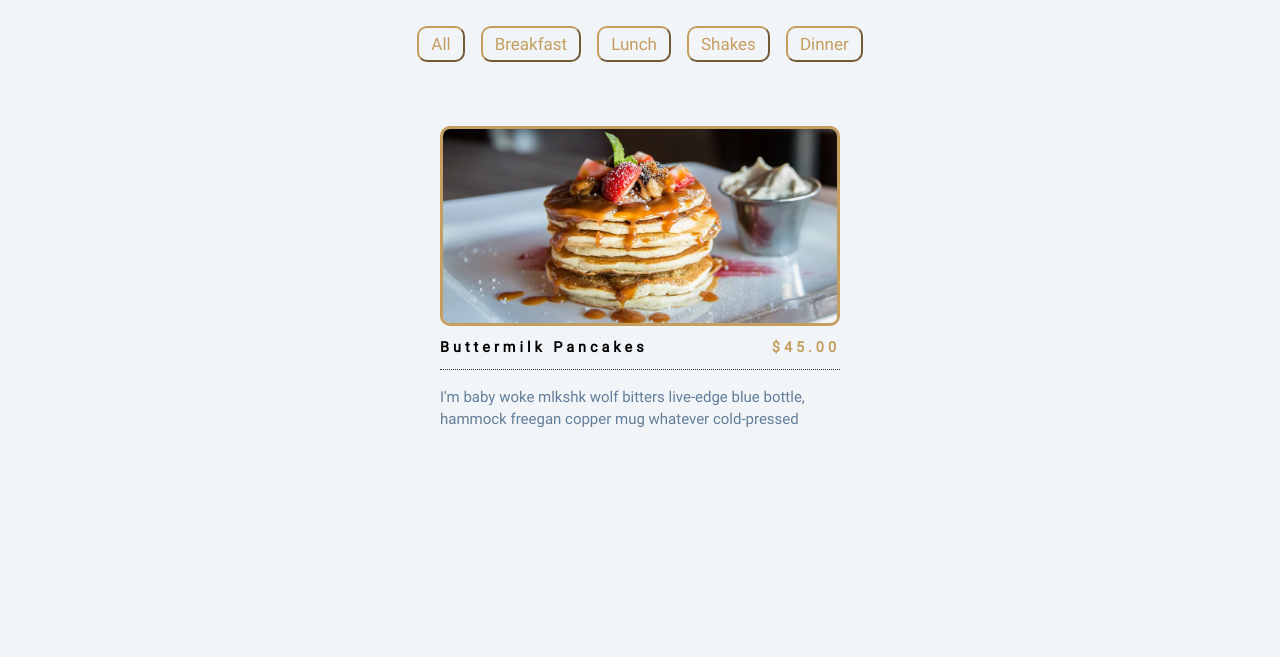
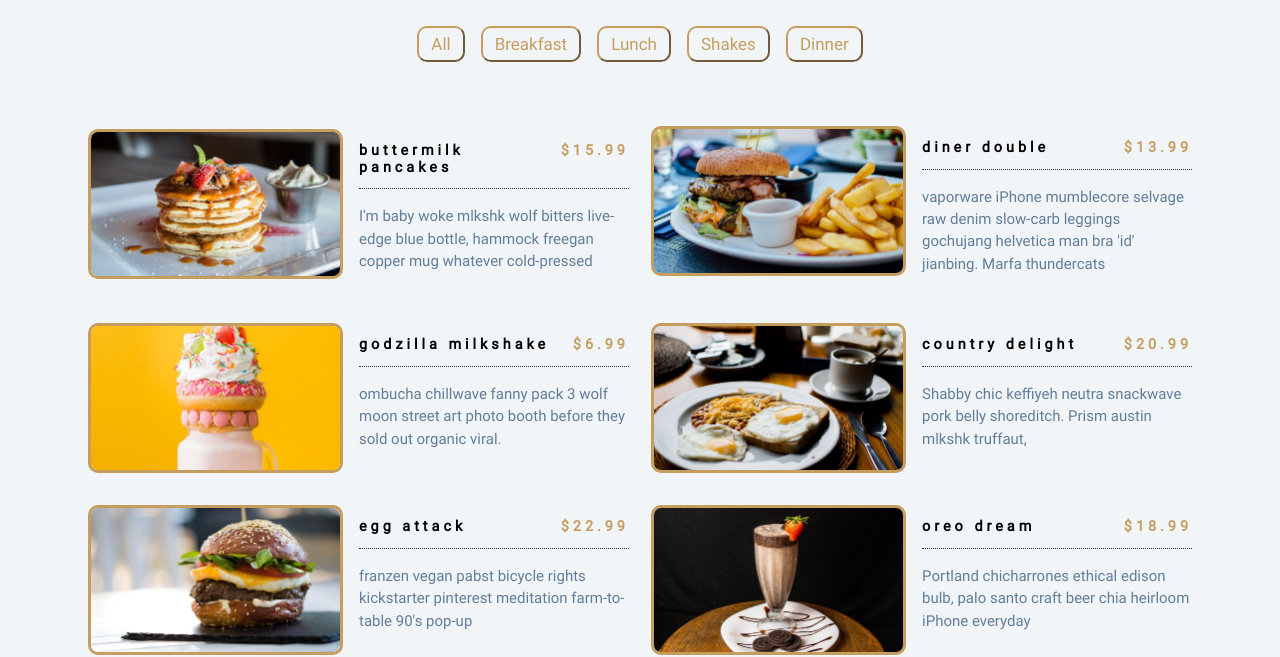
Before and after one commit to Mr-vong/myJavascriptProject, a plain HTML site: page index.html in a window 1280 px wide. Shown: the part 144-801 px from the top of the page. Drawn offline with Linux system fonts and the light colour scheme.

Commit message:
Update style, remove menu-item template in html, update displayMenuItem in js

```diff
--- a/app.js
+++ b/app.js
@@ -80,15 +80,17 @@ const menu = [
     "desc": "skateboard fam synth authentic semiotics. Live-edge lyft af, edison bulb yuccie crucifix microdosing."
   }
 ];
+const menuContainer = document.querySelector(".menu-item-container");
 
 function displayMenuItem(item){
-  let displayMenuItem = item.map(data => {
+  let menuItems = item.map(data => {
     return `
       <div class="menu-item">
         <img src="${data.img}" class="menu-photo" alt="Menu photo">
         <div class="menu-info">
-          <heade${data.title}</h4>
-            <h4 class="menu-price">${data.price}</h4>
+          <header>
+            <h4>${data.title}</h4>
+            <h4 class="menu-price">$${data.price}</h4>
           </header>
           <div class="menu-text">
             ${data.desc}
@@ -97,9 +99,8 @@ function displayMenuItem(item){
       </div>
     `
   });
-  displayMenuItem = displayMenuItem.join("");
-  console.log(displayMenuItem);
-
+  menuItems = menuItems.join("");
+  menuContainer.innerHTML = menuItems;
 }
 
 displayMenuItem(menu);
--- a/index.html
+++ b/index.html
@@ -19,18 +19,6 @@
       <button class="filter-btn" role="button" data-id="all">Dinner</button>
     </div>
     <div class="menu-item-container section-center">
-      <div class="menu-item">
-        <img src="./images/item-1.jpeg" class="menu-photo" alt="Menu photo">
-        <div class="menu-info">
-          <header>
-            <h4>Buttermilk Pancakes</h4>
-            <h4 class="menu-price">$45.00</h4>
-          </header>
-          <div class="menu-text">
-            I'm baby woke mlkshk wolf bitters live-edge blue bottle, hammock freegan copper mug whatever cold-pressed
-          </div>
-        </div>
-      </div>
     </div>
   </section>
 
--- a/styles.css
+++ b/styles.css
@@ -80,6 +80,12 @@ button{
   font-size: 17px;
   padding: 6px 12px;
   border-radius: var(--border-radius);
+  transition: var(--transition);
+}
+
+.filter-btn:hover{
+  --btn-color: var(--primary);
+  color: #fff;
 }
 
 .menu-item-container{
@@ -93,10 +99,10 @@ button{
 }
 
 .menu-item{
-  width: 400px;
-  display: flex;
-  flex-direction: column;
-  align-items: center;
+  max-width: 400px;
+  width: 100%;
+  display: grid;
+  margin-bottom: 2rem;
 }
 
 .menu-photo{
@@ -134,3 +140,38 @@ button{
   color: var(--text-color);
   padding: 1rem 0;
 }
+
+@media screen and (min-width: 768px){
+  .menu-item{
+    max-width: 40rem;
+    grid-template-columns: 255px 1fr;
+    grid-column-gap: 2rem;
+  }
+  .menu-photo{
+    height: 175px;
+  }
+}
+@media screen and (min-width: 1200px){
+  .menu-item-container{
+    padding: 0 2rem;
+  }
+  .section-center{
+    flex-direction: row;
+    flex-wrap: wrap;
+    column-gap: 1rem;
+    justify-content: space-between;
+  }
+  .menu-item{
+    max-width: 49%;
+    grid-column-gap: 1rem
+  }
+  .menu-photo{
+    height: 150px;
+  }
+}
+
+@media screen and (min-width: 1200px){
+  .menu-item-container{
+    padding: 0 5.5rem;
+  }
+}
```
